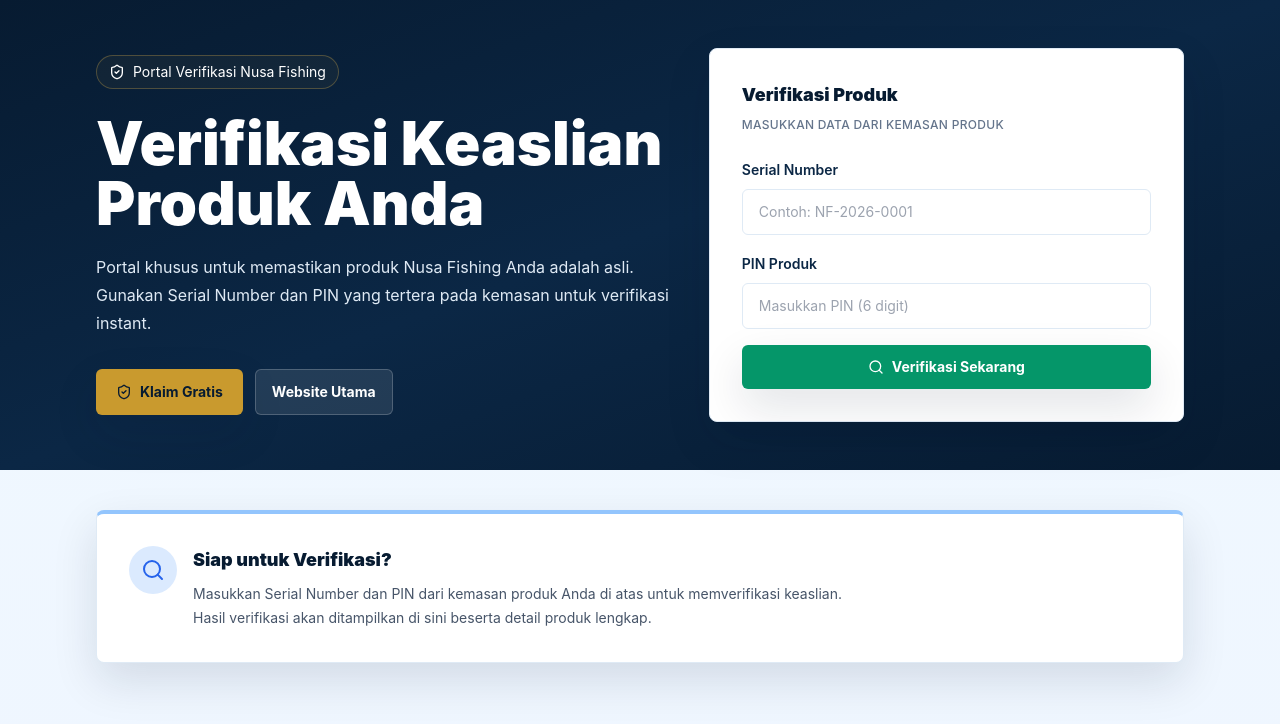
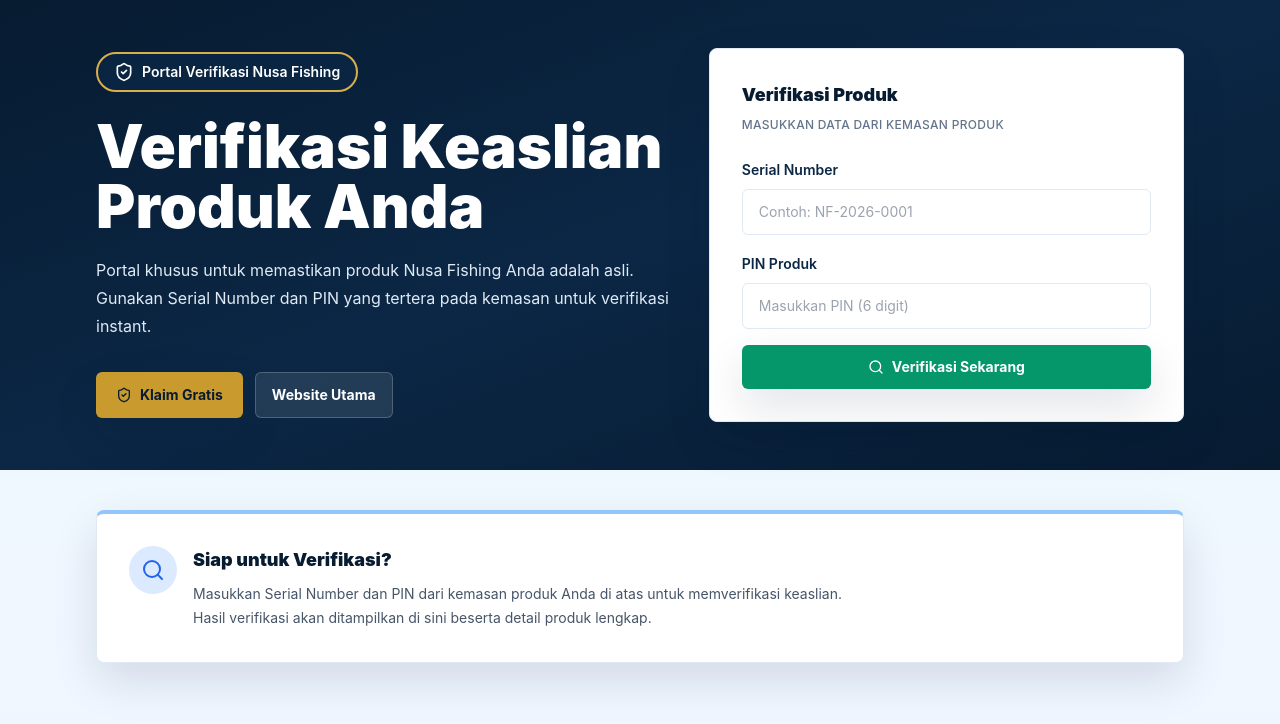
Before and after one commit to sampriatna/nf-authentic-check, a Next.js app: page / in a window 1280 px wide. Shown: the top 724 px of the page. Built offline with nearby package versions, Linux system fonts and the light colour scheme.

Commit message:
feat: update verification portal styling and icon size

```diff
--- a/components/PublicChecker.tsx
+++ b/components/PublicChecker.tsx
@@ -18,8 +18,8 @@
       <section className="bg-gradient-to-br from-navy-900 via-navy-800 to-navy-900 text-white">
         <div className="mx-auto grid min-h-[48vh] max-w-6xl gap-8 px-5 py-12 md:grid-cols-[1.1fr_0.9fr] md:items-center md:px-8">
           <div>
-            <div className="mb-6 inline-flex items-center gap-2 rounded-full border border-gold-400/30 bg-gold-400/5 px-3 py-1.5 text-sm text-gold-300">
-              <ShieldCheck className="h-4 w-4" />
+            <div className="mb-6 inline-flex items-center gap-2 rounded-full border-2 border-gold-400 bg-navy-800/80 px-4 py-2 text-sm font-semibold text-gold-300 backdrop-blur-sm">
+              <ShieldCheck className="h-5 w-5" />
               Portal Verifikasi Nusa Fishing
             </div>
             <h1 className="max-w-3xl text-4xl font-black leading-tight md:text-5xl lg:text-6xl">
```
